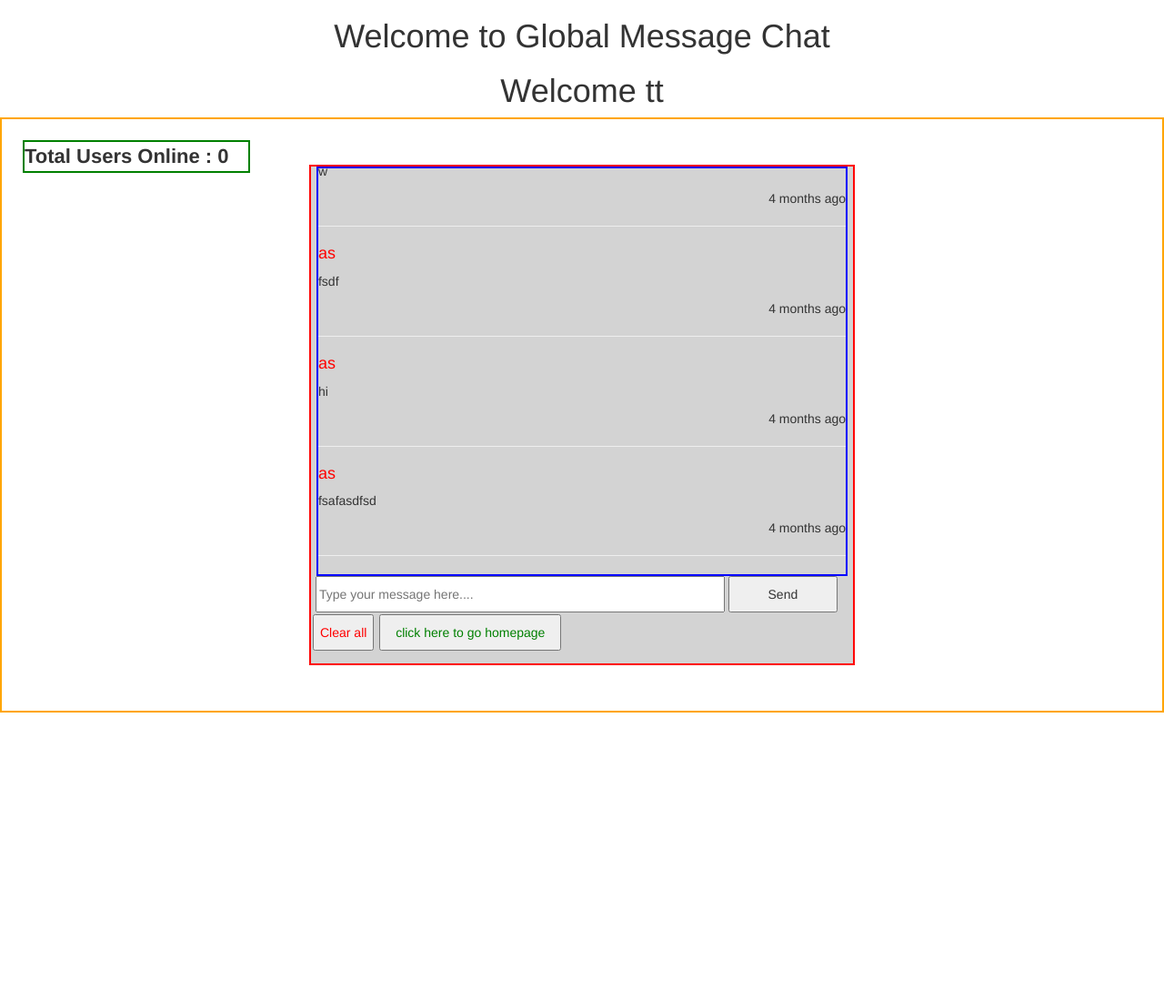
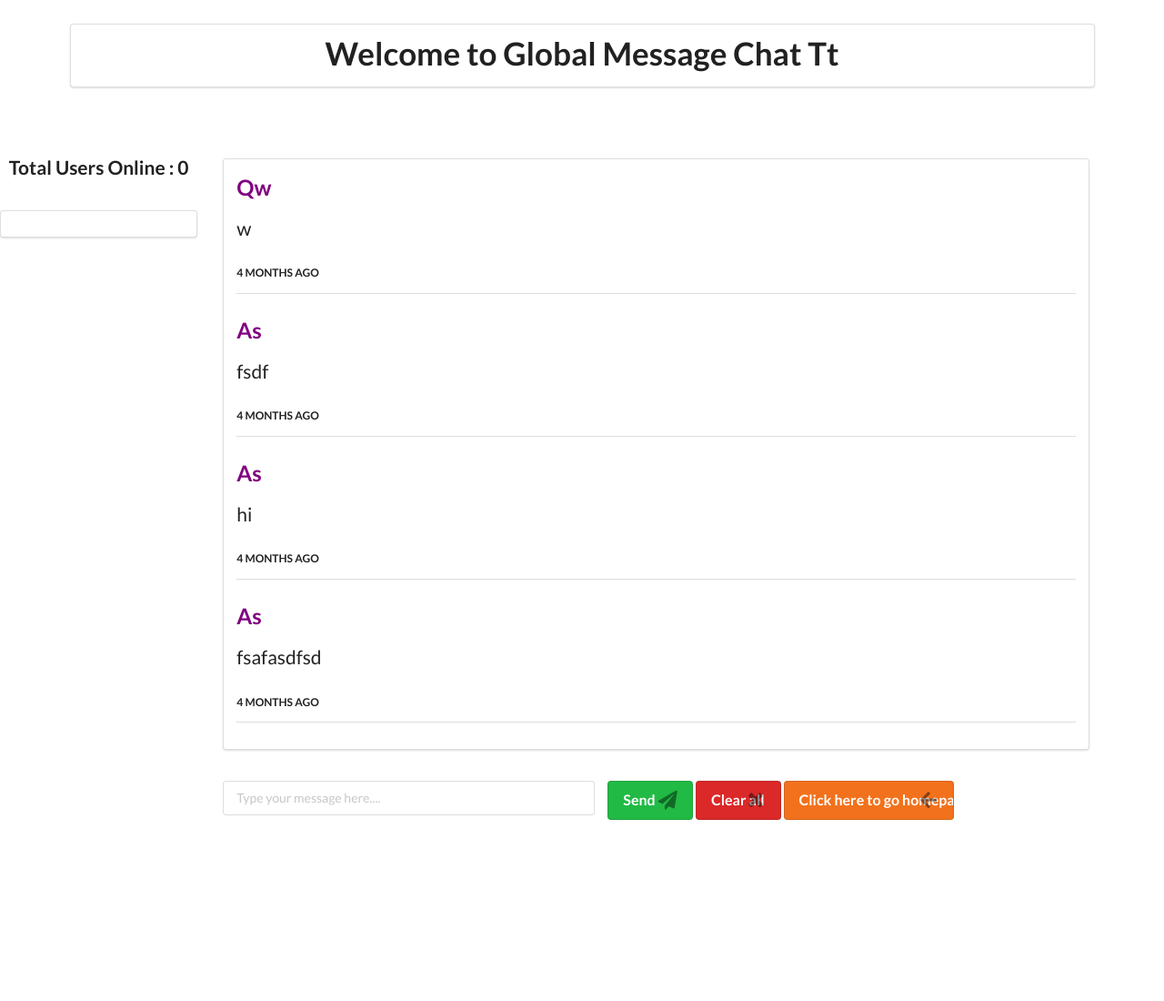
Before and after one commit to sayuj1/social-site-for-college-students, a PHP site: page /messagepage.php in a window 1280 px wide. Shown: the top 1100 px of the page at 91% size. Before the commit the page ends 783 px from the top, so only its background shows below. Run offline with PHP 8.4, Linux system fonts and the light colour scheme; a user stored in the database is signed in; data comes from the database, SQL or seed files in the repository.

Commit message:
global chat ui improved

```diff
--- a/css/global_chat.css
+++ /dev/null
@@ -1,39 +0,0 @@
-#message_area_online_users{
-	border:2px solid;
-}
-#whole_body{
-	border: 2px solid orange;
-}
-#auto{
-
-	margin: 23px;
-	width: 250px;
-	height:auto;
-	border: 2px solid green;
-	float:left;
-}
-#message_area {
-	border:2px solid blue;
-	margin: 0px auto;
-	background-color:lightgrey;
-	width:98%;
-	height:450px;
-}
-
-#main{
-	border:2px solid red;
-	margin: 50px auto;
-	background-color:lightgrey;
-	width:600px;
-	height:550px;
-
-}
-.message_scroll
-{
-    max-height: 450px;
-    overflow-y: scroll;
-}
-
-#total_online_users{
-	font-size:22px;
-}
--- a/messagepage.php
+++ b/messagepage.php
@@ -9,22 +9,15 @@
 <!DOCTYPE HTML>
 <html>
 <head>
-<!-- Latest compiled and minified CSS -->
-<link rel="stylesheet" href="https://maxcdn.bootstrapcdn.com/bootstrap/3.3.7/css/bootstrap.min.css">
-
-<!-- jQuery library -->
-<script src="https://ajax.googleapis.com/ajax/libs/jquery/3.3.1/jquery.min.js"></script>
-
-<!-- Latest compiled JavaScript -->
-<script src="https://maxcdn.bootstrapcdn.com/bootstrap/3.3.7/js/bootstrap.min.js"></script>
-<link rel="stylesheet" type="text/css" href="css/global_chat.css">
-
+<link rel="stylesheet" href="https://cdnjs.cloudflare.com/ajax/libs/semantic-ui/2.4.1/semantic.min.css">
+<script src="https://cdnjs.cloudflare.com/ajax/libs/jquery/3.3.1/jquery.min.js"></script>
+<script src="https://cdnjs.cloudflare.com/ajax/libs/semantic-ui/2.4.1/semantic.min.js"></script>
 </head>
 <body> <!--onload="JavaScript:AutoRefresh(5000);" --> <!--onload="clearmessage;-->
 <!-- function for refreshing the online users -->
 <script type='text/javascript'>
 			$(document).ready(function() {
-				$('#auto').load('online_users.php');
+				$('#total_user').load('online_users.php');
 				//$('#message').load('message.php');
 				refresh();
 			});
@@ -33,38 +26,56 @@
 			{
 
 				setTimeout(function() {
-					$('#auto').load('online_users.php');
+					$('#total_user').load('online_users.php');
 					refresh();
 				},200); //refeshing at every 200ms
 			}
 
 </script>
 <!-- +++++++++++++++++++++++++++++++++++++++++++++++++++ -->
-<center><h1> Welcome to Global Message Chat </h1></center>
-<?php
-echo "<h1><center>Welcome ".$_SESSION['username']."</center></h1>";
-//.Your Session ID:.session_id()
-?>
-<div id="whole_body">
-<div id="auto">
+<div class="ui container" style="text-align:center;margin-top:2%;">
+   <div class="ui segment">
+    <div class="ui huge header" style="font-size: 2.5em;">Welcome to Global Message Chat <?php echo "<span style='text-transform: capitalize;'>".$_SESSION['username']."</div>"; ?></span>
     </div>
-<div id="main">
-<div id="message_area" class="message_scroll" >
+</div>
 
+   <div class="ui grid" style="margin-top: 5%;">
+       <div class="row">
+           <div class="ui three wide column" style="height: auto;">
+               <div id="total_user"> </div>
+           </div>
+           <div class="ui twelve wide column" style="height: auto;">
+           <div class="ui segment message_scroll" style=" max-height: 650px;
+    overflow-y: scroll;
+}">
                 <?php
                 include 'display_global_chat_messages.php';
                 ?>
+           </div><br>
+           <form method="POST" class="ui form">
+              <div class="two fields">
+               <div class="field seven wide column">
+                   <input id="clear_message" type="text" name="message" placeholder="Type your message here....">
                </div>
-<form method="POST">
-<input id="clear_message" type="text" name="message" style="margin-left:5px; width:450px; height:40px;" placeholder="Type your message here....">
-<input type="submit" name="submit" style="width: 120px;height:40px;" value="Send">
-<input type="reset" value="Clear all"  style="margin-left:2px; height:40px; color:red">
-<input type="submit" name="goback" style="margin: 2px;width:200px;height:40px;color:green" value="click here to go homepage">
+               <div class="field">
+                   <div class="ui right icon input" style="width: 20%;">
+                   <input type="submit" name="submit" class="ui button large green" value="Send"><i class="send large icon"></i>
+                   </div>
+                   <div class="ui right icon input" style="width: 20%;">
+                   <input type="reset" value="Clear all" class="ui button large red"><i class="delete large icon"></i>
+                   </div>
+                   <div class="ui right icon input" style="width: 40%;">
+                    <input type="submit" name="goback" class="ui button large orange" value="Click here to go homepage"><i class="left large arrow icon"></i>
+                   </div>
+               </div>
+                </div>
            </form>
            </div>
        </div>
+   </div>
+
 <script>
-    var element = document.getElementById("message_area");
+    var element = document.querySelector(".message_scroll");
     element.scrollTop = element.scrollHeight; //setting scroll bar height equals to scrollheight
     /*function updateScroll(){
     var element = document.getElementById("yourDivID");
--- a/online_users.php
+++ b/online_users.php
@@ -2,6 +2,9 @@
 <html>
 <head>
 <link rel="stylesheet" type="text/css" href="css/global_chat.css">
+<link rel="stylesheet" href="https://cdnjs.cloudflare.com/ajax/libs/semantic-ui/2.4.1/semantic.min.css">
+<script src="https://cdnjs.cloudflare.com/ajax/libs/jquery/3.3.1/jquery.min.js"></script>
+<script src="https://cdnjs.cloudflare.com/ajax/libs/semantic-ui/2.4.1/semantic.min.js"></script>
 </head>
 <body>
 <?php
@@ -37,20 +40,25 @@
  $sql3 = "SELECT * FROM `online_users` where session!='$session'";
  $result3 = mysqli_query($con1,$sql3);
  $count_user_online = mysqli_num_rows($result3); //counting total users
- echo "<b id=total_online_users>Total Users Online :  $count_user_online </b><br>";
+ echo "<b style='font-size:1.5em;'><center>Total Users Online :  $count_user_online </center></b><br>";
 
  $query2="select session from `online_users` where session!='$session'";
  $result_query2=mysqli_query($con1,$query2);
  $no_of_user=$count_user_online;
  if($result)
  {
+  echo "<div class='ui segment' style='text-transform: capitalize;font-size: 1em;max-height: 50%;overflow:hidden;overflow-y: scroll;text-align: center;'>";
  while($row=mysqli_fetch_row($result_query2))
- {echo "<b id=total_online_users>Users Online</b><br>";
+ {
+
 	 foreach($row as $rows)
 	 {
-		 echo $rows.'<br>';
+         echo $rows;
 	 }
+     echo "<div class='ui divider'></div>";
+
  }
+     echo "</div>";
  }
  // after 1 sec, session will be deleted
          $sql4 = "DELETE FROM `online_users` WHERE time<$time_check";  //deleting users
```
Also changed, not shown: display_global_chat_messages.php (+35 -30 lines). Lines whose indentation alone changed are shown as unchanged.
